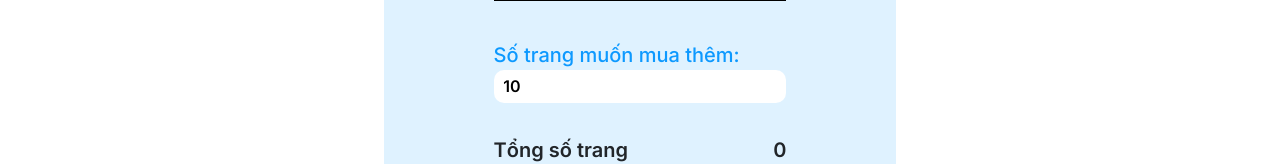
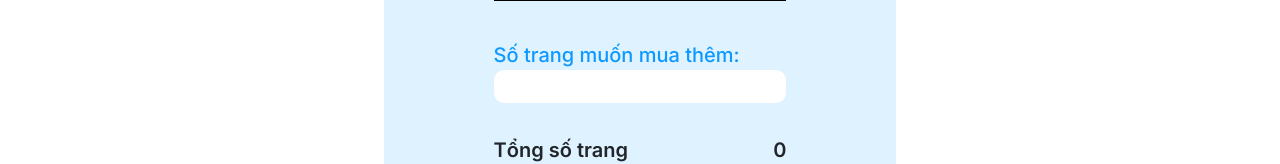
Before and after one commit to Alcization/Do_An_SSPS, a React (Vite) app: page /student/buy_printing_paper in a window 1280 px wide. Shown: the part 246-410 px from the top of the page. Built offline with nearby package versions, Linux system fonts and the light colour scheme.

Commit message:
Adjust buyPrintingPage

```diff
--- a/src/pages/layout/student/components/buyPrintingPaper.jsx
+++ b/src/pages/layout/student/components/buyPrintingPaper.jsx
@@ -21,6 +21,7 @@ function BuyPrintingPaperBody() {
 
   const handleSubmit = (event) => {
     event.preventDefault();
+    // Handle form submission here
     console.log('Form submitted with:', { paperNo, total: paperNo * paperPrice });
     navigate('/student/payment_status');
   };
@@ -30,6 +31,7 @@ function BuyPrintingPaperBody() {
     <div className="container1">
       <div className="row">
         <div className="col-12 d-flex justify-content-center align-items-center">
+
           <form className="buyPrintingPaper__body" onSubmit={handleSubmit}>
             <p className="infor-title">Thông tin trang mua</p>
             <div className="buyPrintingPaper-input">
@@ -40,7 +42,6 @@ function BuyPrintingPaperBody() {
               <input
                 type="number"
                 className="paperNo-input"
-                defaultValue={10}
                 id="numberInput"
                 onBlur={handleBlur}
               />
```
